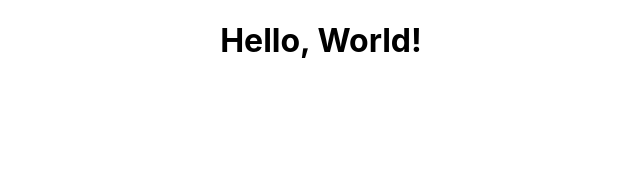
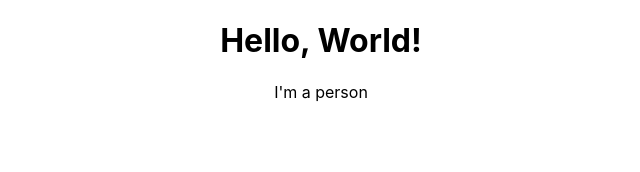
Before and after one commit to 3atharvkurdukar/udemy-react, a React (Create React App) app: page / in a window 1280 px wide. Shown: the top 172 px of the page, without its empty margins (319-959 px from the left). Built offline with nearby package versions, Linux system fonts and the light colour scheme.

Commit message:
Creating  a somple component

```diff
--- a/src/App.js
+++ b/src/App.js
@@ -1,11 +1,14 @@
 import React from 'react';
 import './App.css';
+
+import Person from './Person/Person';
 
 function App() {
   // There must be exactly one root element in 'return'
   return (
     <div className="App">
       <h1>Hello, World!</h1>
+      <Person />
     </div>
   );
   // Alternate way: Gets compiled as shown below
--- /dev/null
+++ b/src/Person/Person.js
@@ -0,0 +1,5 @@
+import React from 'react';
+const person = () => {
+    return (<p>I'm a person</p>);
+}
+export default person;
```
